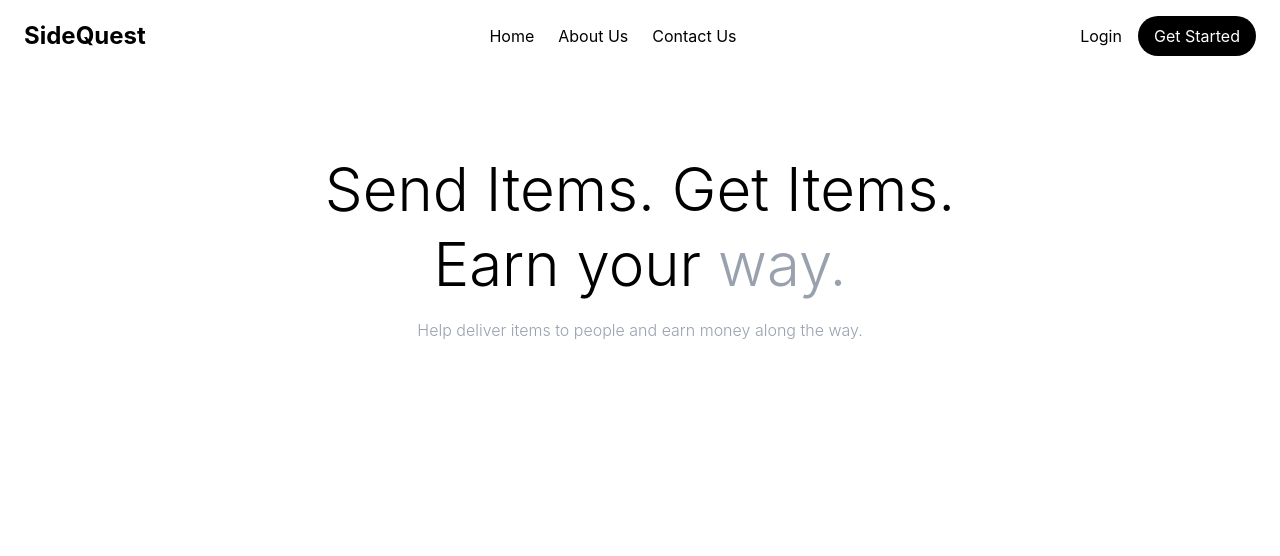
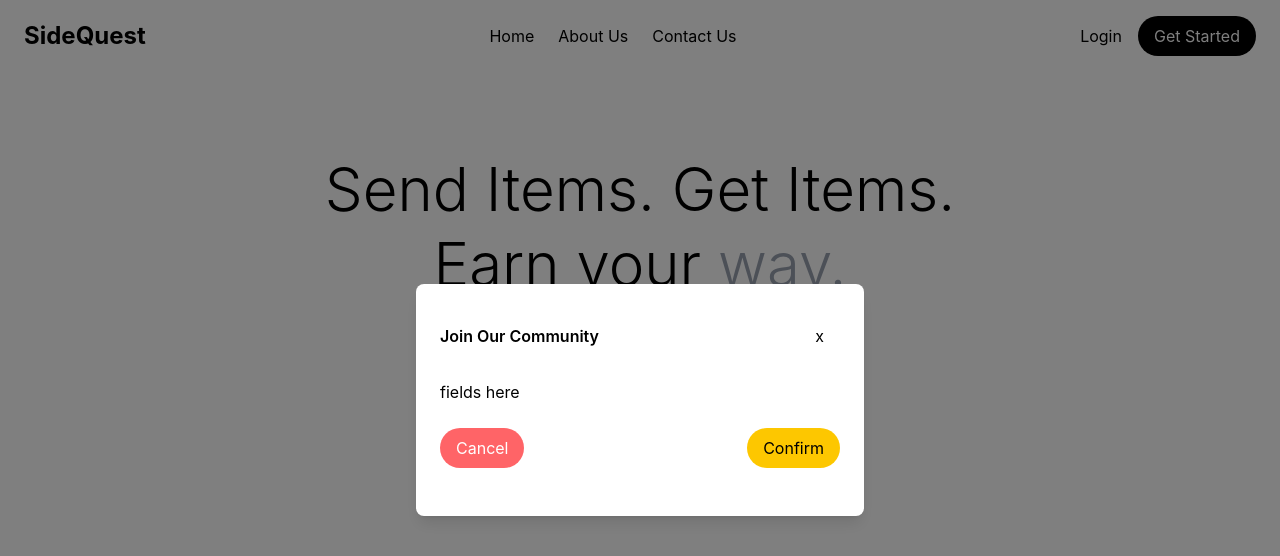
Before and after one commit to TheBaby1/side-quest, a React (Vite) app in the folder client/: page /landing-page in a window 1280 px wide. Both pictures are taken after a click on the button "Get Started". Shown: the top 556 px of the page. Built offline with nearby package versions, Linux system fonts and the light colour scheme.

Commit message:
integrated the sign up modal

```diff
--- a/client/src/components/buttons/CancelButton.jsx
+++ b/client/src/components/buttons/CancelButton.jsx
@@ -2,7 +2,7 @@ const CancelButton = () => {
     return (
         <>
             <button
-                className="bg-red-400 text-white px-4 py-2 rounded-full hover:bg-red-600 cursor pointer"
+                className="bg-red-400 text-white px-4 py-2 rounded-full hover:bg-red-600 cursor-pointer"
             >
                 Cancel
             </button>
--- a/client/src/components/buttons/CloseButton.jsx
+++ b/client/src/components/buttons/CloseButton.jsx
@@ -1,8 +1,9 @@
-const CloseButton = () => {
+const CloseButton = ({ onClick }) => {
     return (
         <>
             <button
                 className="bg-white text-black px-4 py-4 rounded-full hover:bg-gray-400 cursor-pointer"
+                onClick={onClick}
             >
                 x
             </button>
--- a/client/src/components/buttons/GetStartedButton.jsx
+++ b/client/src/components/buttons/GetStartedButton.jsx
@@ -1,7 +1,12 @@
-const GetStartedButton = () => {
+const GetStartedButton = ({ onClick }) => {
     return (
         <>
-            <button className="bg-black text-white px-4 py-2 rounded-full hover:bg-gray-800 cursor-pointer">Get Started</button>
+            <button
+                className="bg-black text-white px-4 py-2 rounded-full hover:bg-gray-800 cursor-pointer"
+                onClick={onClick}
+            >
+                Get Started
+            </button>
         </>
     );
 }
--- a/client/src/components/headers/LandingPageHeader.jsx
+++ b/client/src/components/headers/LandingPageHeader.jsx
@@ -3,7 +3,7 @@ import { Link, NavLink } from 'react-router-dom'
 import LoginButton from "../buttons/LoginButton"
 import GetStartedButton from "../buttons/GetStartedButton"
 
-const LandingPageHeader = () => {
+const LandingPageHeader = ({ onGetStarted }) => {
     return(
         <>
             <header className="w-full bg-white px-6 py-4 flex flex-row justify-between items-center">
@@ -30,7 +30,9 @@ const LandingPageHeader = () => {
                 </nav>
                 <div className="flex gap-4">
                     <LoginButton/>
-                    <GetStartedButton/>
+                    <GetStartedButton
+                        onClick={onGetStarted}
+                    />
                 </div>
             </header>
         </>
--- a/client/src/components/modals/SignUpModal.jsx
+++ b/client/src/components/modals/SignUpModal.jsx
@@ -3,13 +3,17 @@ import CancelButton from "../buttons/CancelButton";
 import ConfirmButton from "../buttons/ConfirmButton";
 
 const SignUpModal = ({ isOpen, onClose }) => {
+    if (!isOpen) return null;
+
     return(
         <>
             <div className="fixed inset-0 bg-black/50 flex justify-center items-center z-50">
                 <div className="bg-white rounded-lg shadow-lg w-full max-w-md p-6">
                     <div className="flex justify-between items-center mb-4">
                         <h2 className="text-black font-semibold">Join Our Community</h2>
-                        <CloseButton/>
+                        <CloseButton
+                            onClick={onClose}
+                        />
                     </div>
 
                     <div className="mb-6">
--- a/client/src/pages/LandingPage.jsx
+++ b/client/src/pages/LandingPage.jsx
@@ -1,13 +1,29 @@
+import { useState } from 'react'
+
 import LandingPageHeader from "../components/headers/LandingPageHeader";
 import LandingPageHero from "../components/sections/LandingPageHero";
+import SignUpModal from "../components/modals/SignUpModal";
 
 const LandingPage = () => {
+
+    const [isRegistrationModalOpen, setIsRegistrationModalOpen] = useState(false);
+
+    function handleRegistrationOpen() {
+        setIsRegistrationModalOpen(true);
+    }
+
     return(
         <>
-            <LandingPageHeader/>
+            <LandingPageHeader
+                onGetStarted={handleRegistrationOpen}
+            />
             <main>
                 <LandingPageHero/>
             </main>
+            <SignUpModal
+                isOpen={isRegistrationModalOpen}
+                onClose={() => setIsRegistrationModalOpen(false)}
+            />
         </>
     );
 }
```
